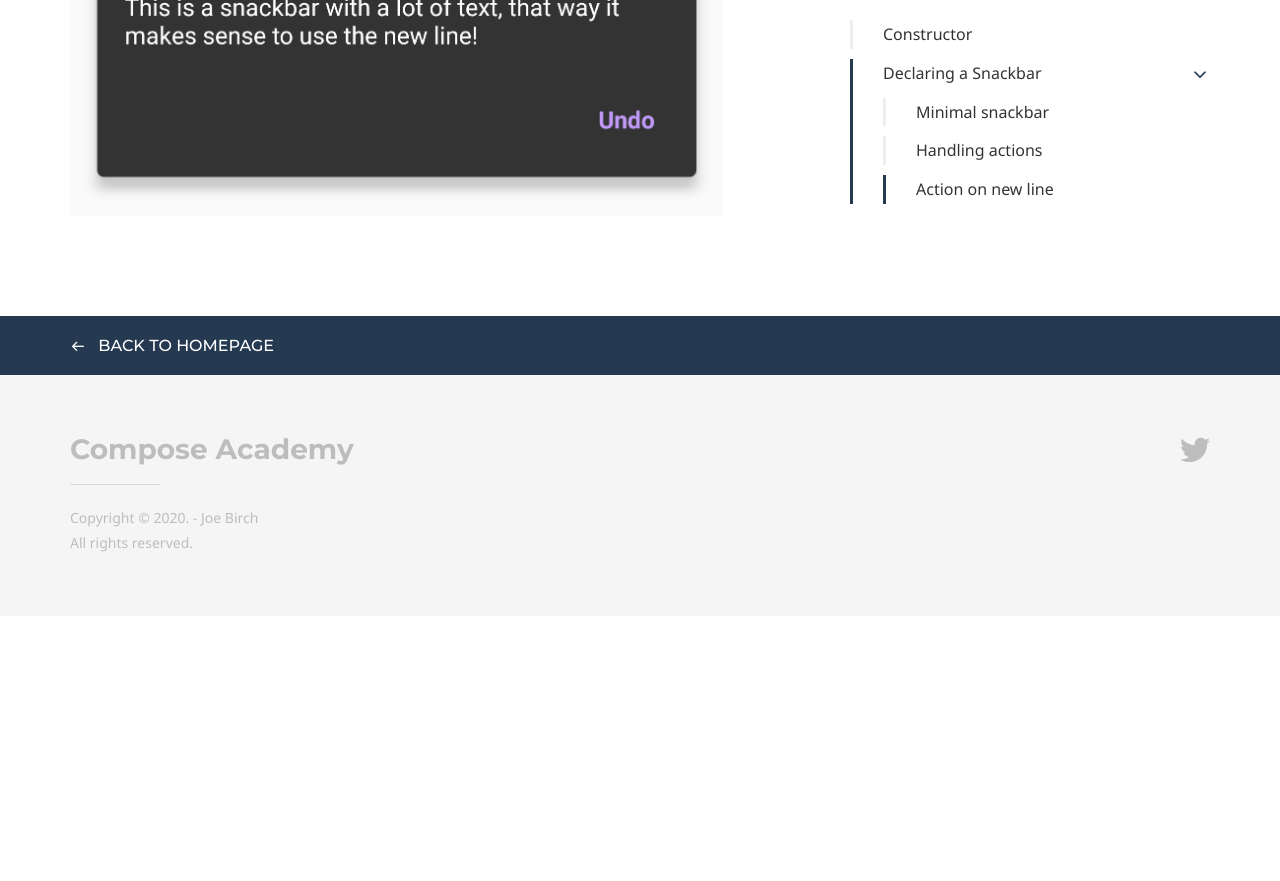
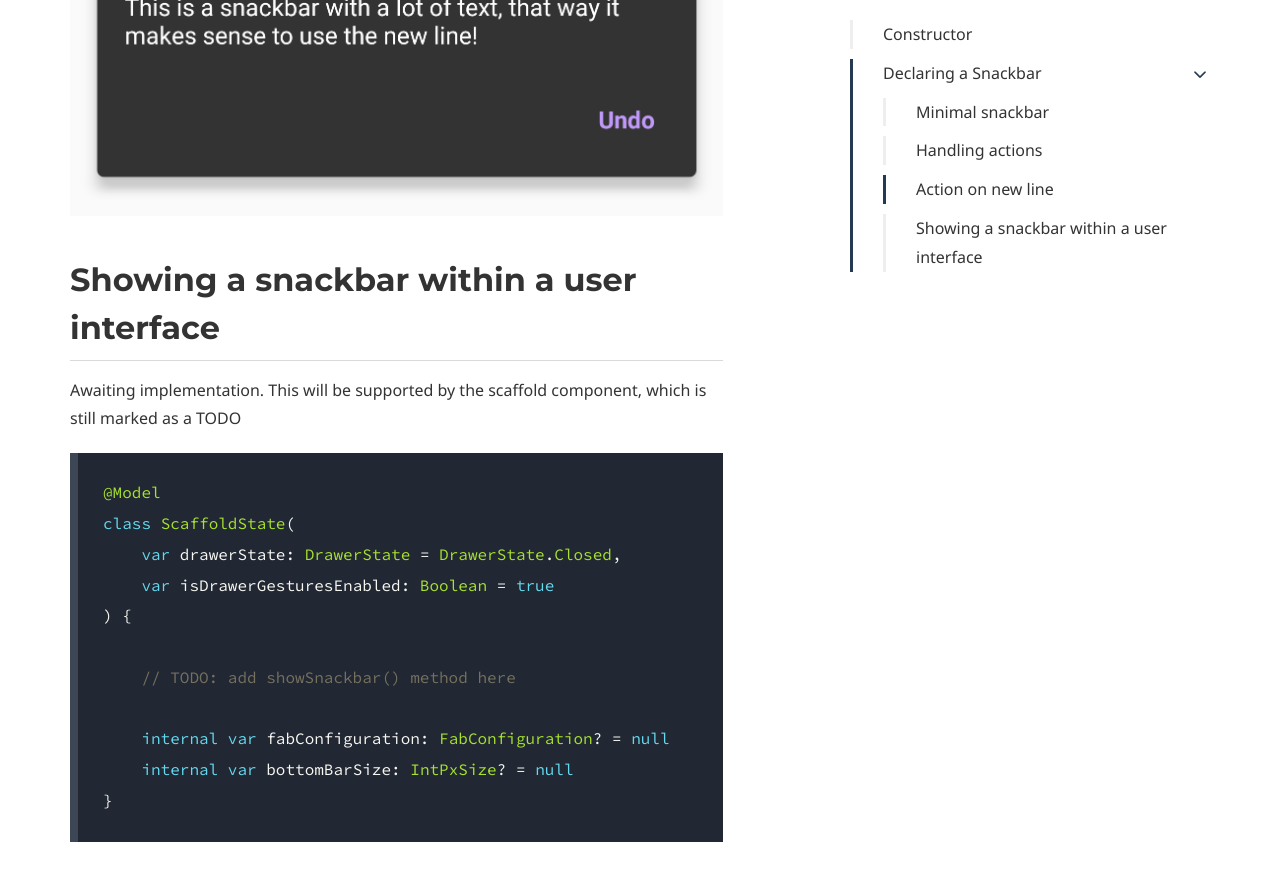
Before and after one commit to hitherejoe/ComposeAcademy, a Jekyll site: the page built from academy/material/snackbar.md, in a window 1280 px wide and 900 px high, scrolled down 3538 px. Shown: the top 881 px of the window. Built offline with Jekyll 4.4.1, drawn with Linux system fonts in a browser that asks for light colours; some web fonts are replaced; before the commit the page ends 4154 px from its top, so only the background shows below that.

Commit message:
Update snackbar.md

````diff
--- a/academy/material/snackbar.md
+++ b/academy/material/snackbar.md
@@ -98,3 +98,21 @@ Snackbar(
 <p align="center">
   <img src="/academy/material/media/snackbar_new_line.png">
 </p>
+
+## Showing a snackbar within a user interface
+
+Awaiting implementation. This will be supported by the scaffold component, which is still marked as a TODO
+
+```kotlin
+@Model
+class ScaffoldState(
+    var drawerState: DrawerState = DrawerState.Closed,
+    var isDrawerGesturesEnabled: Boolean = true
+) {
+
+    // TODO: add showSnackbar() method here
+
+    internal var fabConfiguration: FabConfiguration? = null
+    internal var bottomBarSize: IntPxSize? = null
+}
+```
````
